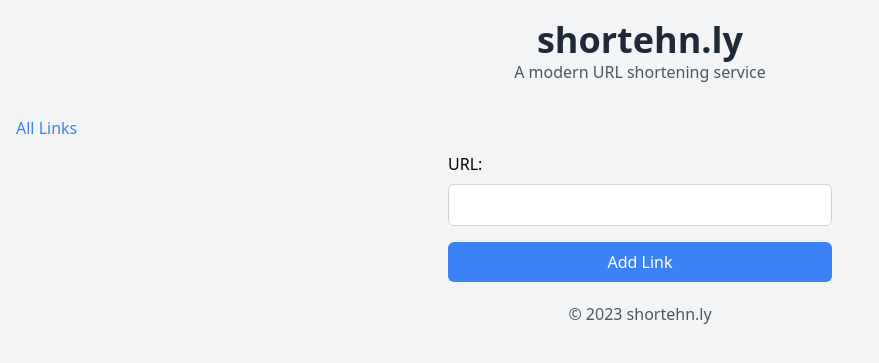
After one commit to BernardoAguayoOrtega/shortener, a Django app: page /create/link in a window 1280 px wide. The commit adds this page. Shown: the top 363 px of the page, without its empty margins (0-879 px from the left). Run offline with Django 4.2, Linux system fonts and the light colour scheme.

Commit message:
Add link creation functionality

```diff
--- a/links/templates/links/__base.html
+++ b/links/templates/links/__base.html
@@ -28,14 +28,16 @@
             >All Links</a
           >
         </div>
+        {% if request.resolver_match.url_name != "create-link" %}
         <div>
           <a
-            href="#"
+            href="{% url 'create-link' %}"
             class="bg-blue-500 hover:bg-blue-700 text-white font-bold py-2 px-4 rounded"
           >
             Add Link
           </a>
         </div>
+        {% endif %}
       </nav>
 
       {% block content %}
--- /dev/null
+++ b/links/templates/links/add_link.html
@@ -0,0 +1,17 @@
+{% extends 'links/__base.html' %} {% block content %}
+<form method="POST" class="max-w-sm mx-auto">
+  <label for="url" class="block mb-2">URL:</label>
+  <input
+    type="text"
+    name="url"
+    id="url"
+    class="w-full px-4 py-2 mb-4 border border-gray-300 rounded-md focus:outline-none focus:ring-2 focus:ring-blue-500"
+  />
+  <button
+    type="submit"
+    class="w-full px-4 py-2 text-white bg-blue-500 rounded-md hover:bg-blue-600"
+  >
+    Add Link
+  </button>
+</form>
+{% endblock %}
--- a/links/templates/links/index.html
+++ b/links/templates/links/index.html
@@ -13,7 +13,8 @@
         URL: <a href="{{ link.url }}" class="text-blue-500">{{ link.url }}</a>
       </p>
       <a
-        href="{{ link.url }}"
+        target="_blank"
+        href="{% url 'root-link' link.slug %}"
         class="inline-block text-white bg-blue-500 px-4 py-2 rounded hover:bg-blue-700"
         >Go To</a
       >
--- a/links/urls.py
+++ b/links/urls.py
@@ -3,4 +3,6 @@ from . import views
 
 urlpatterns = [
     path("", views.index, name="home"),
+    path("<str:link_slug>/", views.root_link, name="root-link"),
+    path("create/link", views.add_link, name="create-link"),
 ]
--- a/links/views.py
+++ b/links/views.py
@@ -1,5 +1,4 @@
-from django.shortcuts import render
-from django.shortcuts import render
+from django.shortcuts import render, get_object_or_404, redirect
 
 from .models import Link
 
@@ -14,3 +13,12 @@ def index(request):
     }
 
     return render(request, "links/index.html", context)
+
+def root_link(request, link_slug):
+    link = get_object_or_404(Link, slug=link_slug)
+    link.click() # This is the method we created in models.py
+    return redirect(link.url) # This is the url field we created in models.py
+
+
+def add_link(request):
+   return render(request, "links/add_link.html")
```
Also changed, not shown: db.sqlite3.
